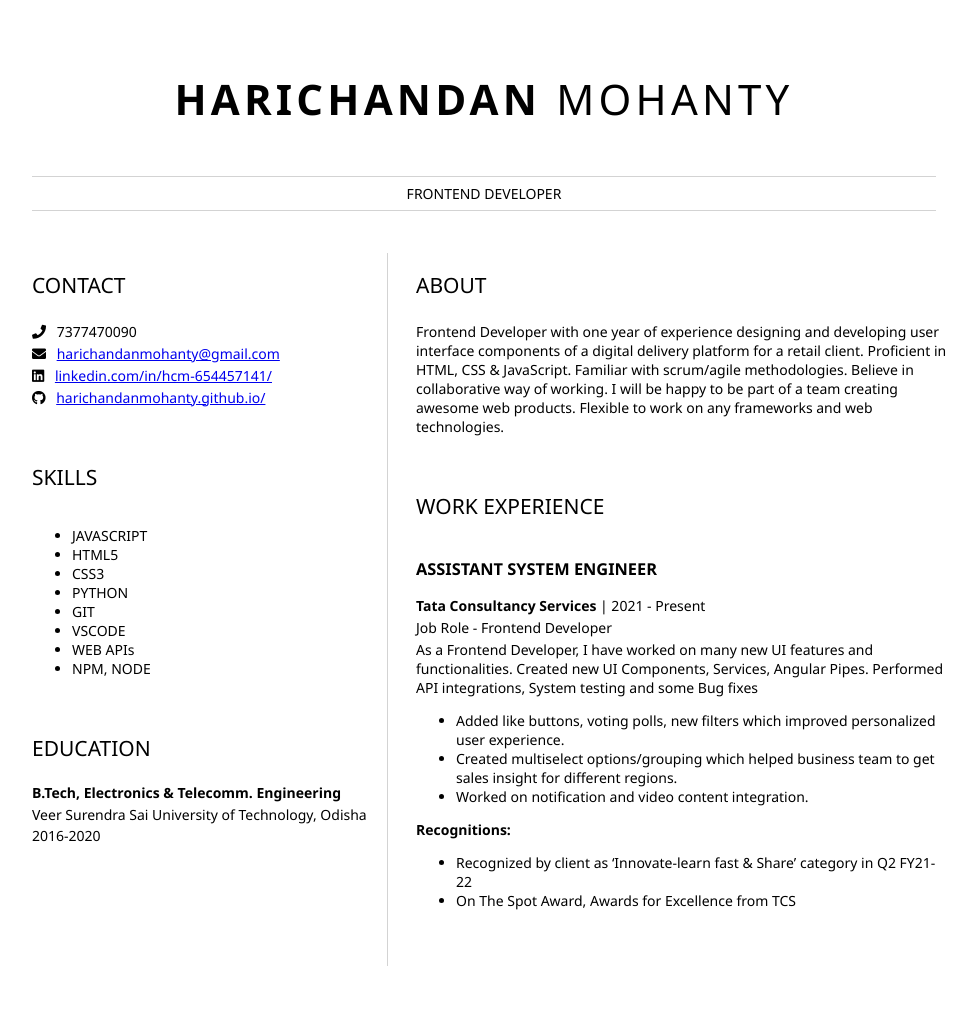
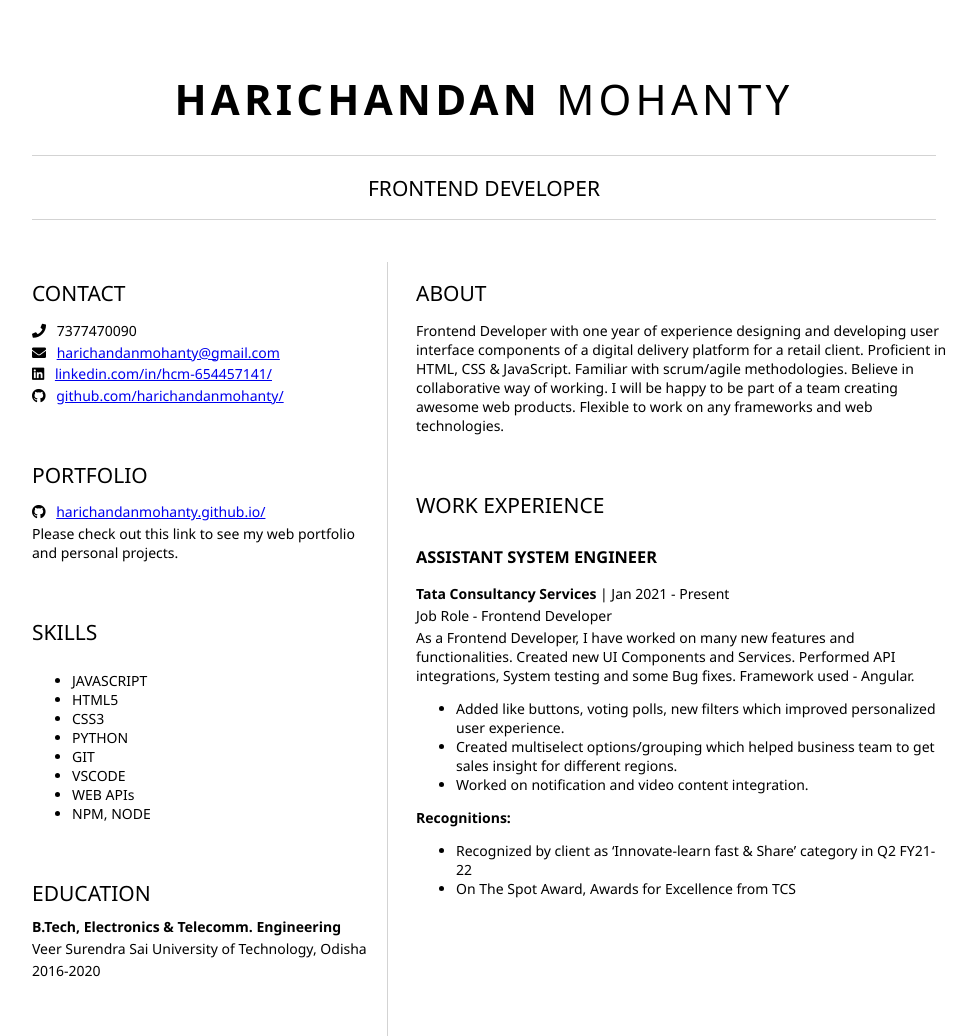
Before and after one commit to harichandanmohanty/buid-resume, a plain HTML site: page index.html in a window 1280 px wide. Shown: the whole page, without its empty margins (156-1132 px from the left). Before the commit the page ends 966 px from the top, so only its background shows below. Drawn offline with Linux system fonts and the light colour scheme.

Commit message:
update content

```diff
--- a/index.html
+++ b/index.html
@@ -11,7 +11,7 @@
         <header id="header">
             <h1><b>HARICHANDAN</b> MOHANTY</h1>
             <hr>
-            FRONTEND DEVELOPER
+            <h2>FRONTEND DEVELOPER</h2>
             <hr>
         </header>
         <main>
@@ -32,8 +32,16 @@
                     </p>
                     <p>
                         <i class="fab fa-github" aria-hidden="true"></i>
+                        <a href="https://github.com/harichandanmohanty/">github.com/harichandanmohanty/</a>
+                    </p>
+                </section>
+                <section>
+                    <h2>PORTFOLIO</h2>
+                    <p>
+                        <i class="fab fa-github" aria-hidden="true"></i>
                         <a href="https://harichandanmohanty.github.io/">harichandanmohanty.github.io/</a>
                     </p>
+                    <p>Please check out this link to see my web portfolio and personal projects.</p>
                 </section>
                 <section>
                     <h2>SKILLS</h2>
@@ -70,12 +78,12 @@
                     <h2>WORK EXPERIENCE</h2>
                     <h3><b>ASSISTANT SYSTEM ENGINEER</b></h3>
                     <p>
-                            <b>Tata Consultancy Services</b> | 2021 - Present
+                            <b>Tata Consultancy Services</b> | Jan 2021 - Present
                     </p>
                     <p>Job Role - Frontend Developer</p>
                     <p>
                         <!-- Describe what you did in this position with one summary sentence and no more than 3 bullet points with specific highlights -->
-                        As a Frontend Developer, I have worked on many new UI features and functionalities. Created new UI Components, Services, Angular Pipes. Performed API integrations, System testing and some Bug fixes
+                        As a Frontend Developer, I have worked on many new features and functionalities. Created new UI Components and Services. Performed API integrations, System testing and some Bug fixes. Framework used - Angular.
                     </p>
                     <ul>
                             <li>Added like buttons, voting polls, new filters which improved personalized user experience.</li>
--- a/style.css
+++ b/style.css
@@ -9,12 +9,12 @@ h1 {
     font-size: 3em;
     letter-spacing: .1em;
     padding-top: 1em;
-    padding-bottom: 1em;
+    padding-bottom: 0.5em;
 }
 
 h2 {
     font-size: 1.5em;
-    padding-bottom: 1em;
+    padding-bottom: 0.5em;
 }
 
 main {
```
